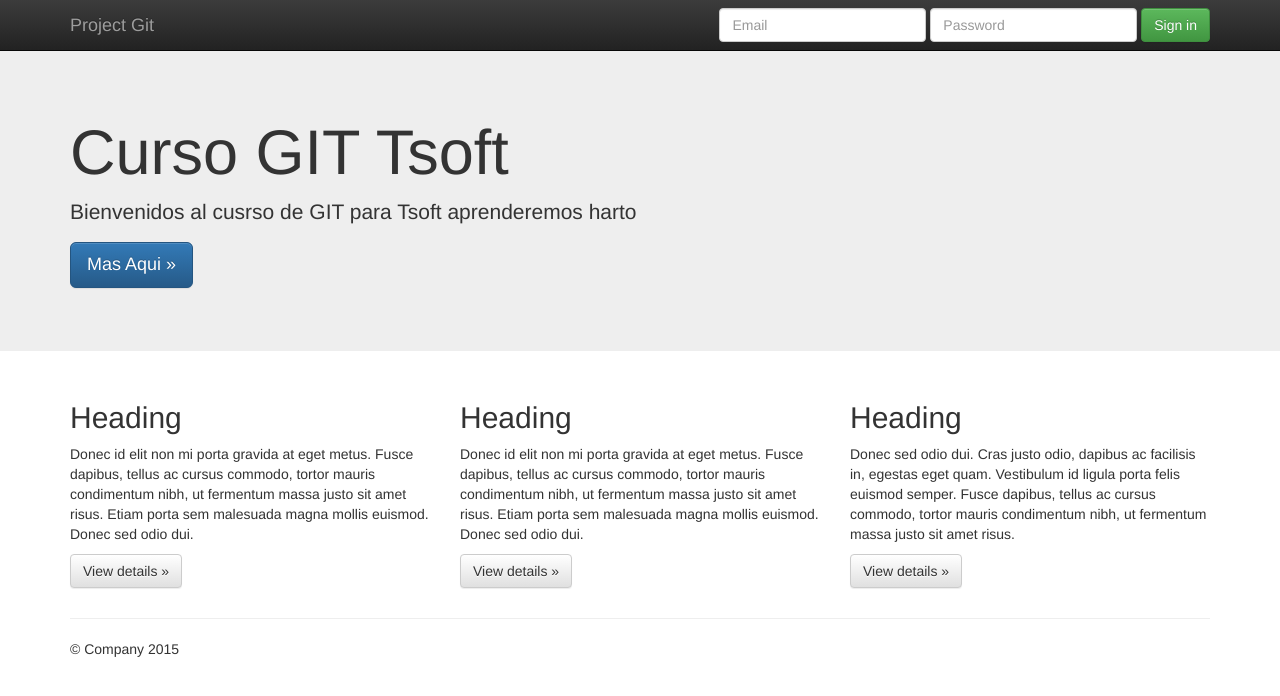
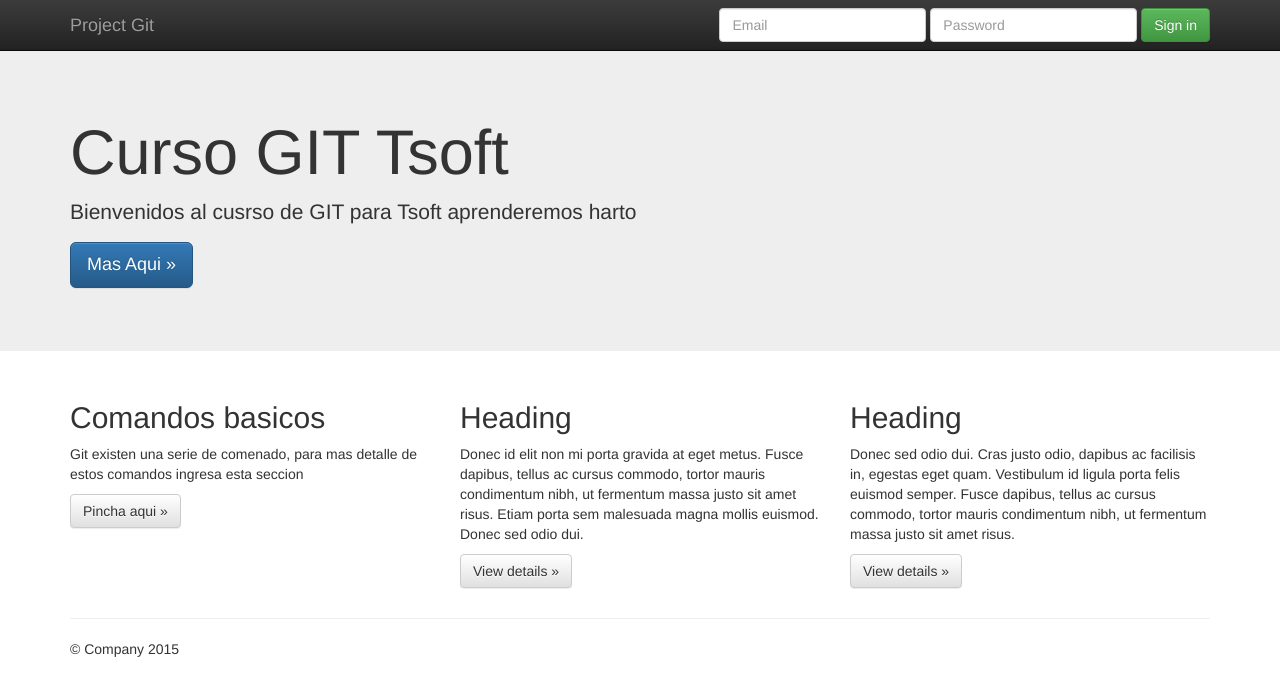
Before and after one commit to jeannetteflores/jeannetteflores, a plain HTML site: page index.html in a window 1280 px wide. Drawn offline with nearby package versions, Linux system fonts and the light colour scheme.

Commit message:
se agrega funcionalidad 1 comandos basicos

```diff
--- a/index.html
+++ b/index.html
@@ -65,9 +65,9 @@
       <!-- Example row of columns -->
       <div class="row">
         <div class="col-md-4">
-          <h2>Heading</h2>
-          <p>Donec id elit non mi porta gravida at eget metus. Fusce dapibus, tellus ac cursus commodo, tortor mauris condimentum nibh, ut fermentum massa justo sit amet risus. Etiam porta sem malesuada magna mollis euismod. Donec sed odio dui. </p>
-          <p><a class="btn btn-default" href="#" role="button">View details &raquo;</a></p>
+          <h2>Comandos basicos</h2>
+          <p>Git existen una serie de comenado, para mas detalle de estos comandos ingresa esta seccion</p>
+          <p><a class="btn btn-default" href="#" role="button">Pincha aqui &raquo;</a></p>
         </div>
         <div class="col-md-4">
           <h2>Heading</h2>
```
